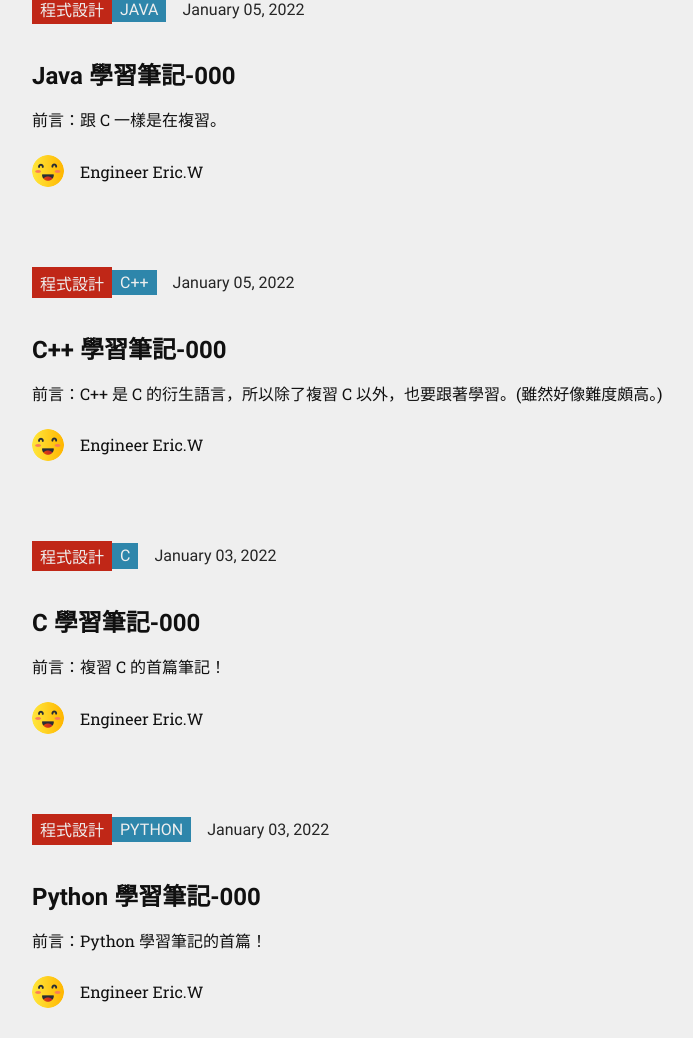
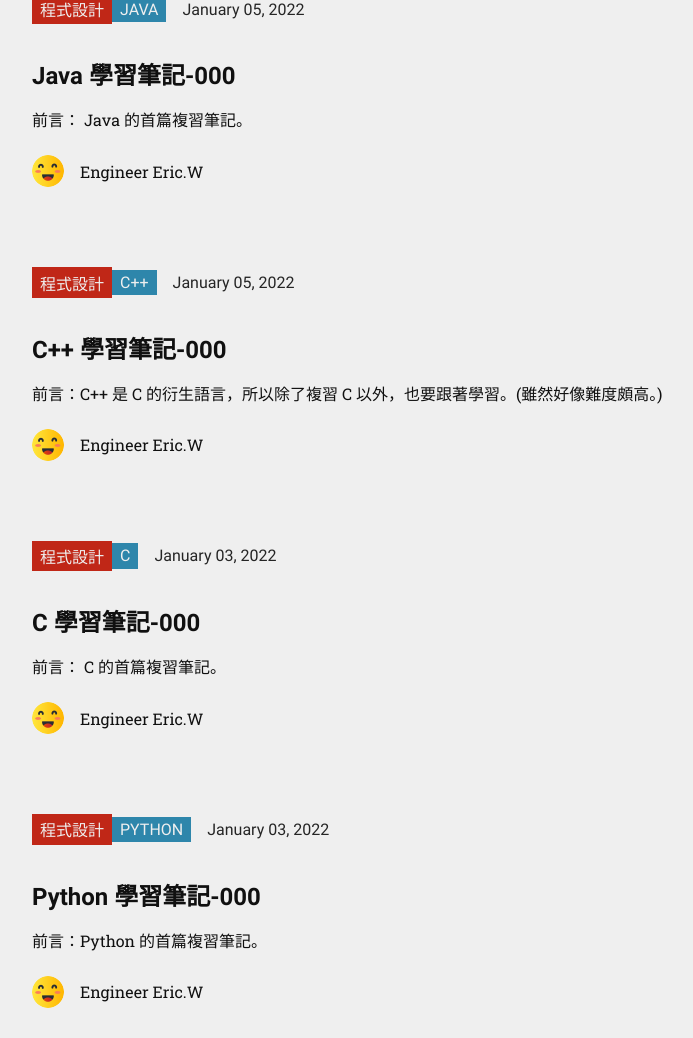
Before and after one commit to ericwang1013/ericwang1013.github.io, a Jekyll site: the page index.html, which Jekyll copies as it is, in a window 1280 px wide and 1400 px high, scrolled down 347 px. Shown: the part 151-1189 px from the top of the window, without its empty margins (172-865 px from the left). Built offline with Jekyll 4.4.1, drawn with Linux system fonts in a browser that asks for light colours.

Commit message:
Update index.html

```diff
--- a/index.html
+++ b/index.html
@@ -442,7 +442,7 @@
             <p class="snippet__data__metadata__date">January 05, 2022</p>
         </section>
         <h2 class="snippet__data__header">Java 學習筆記-000</h2>
-        <p class="snippet__data__text">前言：跟 C 一樣是在複習。
+        <p class="snippet__data__text">前言： Java 的首篇複習筆記。
 </p>
 
             <div class="snippet__data__author">
@@ -518,7 +518,7 @@
             <p class="snippet__data__metadata__date">January 03, 2022</p>
         </section>
         <h2 class="snippet__data__header">C 學習筆記-000</h2>
-        <p class="snippet__data__text">前言：複習 C 的首篇筆記！
+        <p class="snippet__data__text">前言： C 的首篇複習筆記。
 </p>
 
             <div class="snippet__data__author">
@@ -556,7 +556,7 @@
             <p class="snippet__data__metadata__date">January 03, 2022</p>
         </section>
         <h2 class="snippet__data__header">Python 學習筆記-000</h2>
-        <p class="snippet__data__text">前言：Python 學習筆記的首篇！
+        <p class="snippet__data__text">前言：Python 的首篇複習筆記。
 </p>
 
             <div class="snippet__data__author">
```
